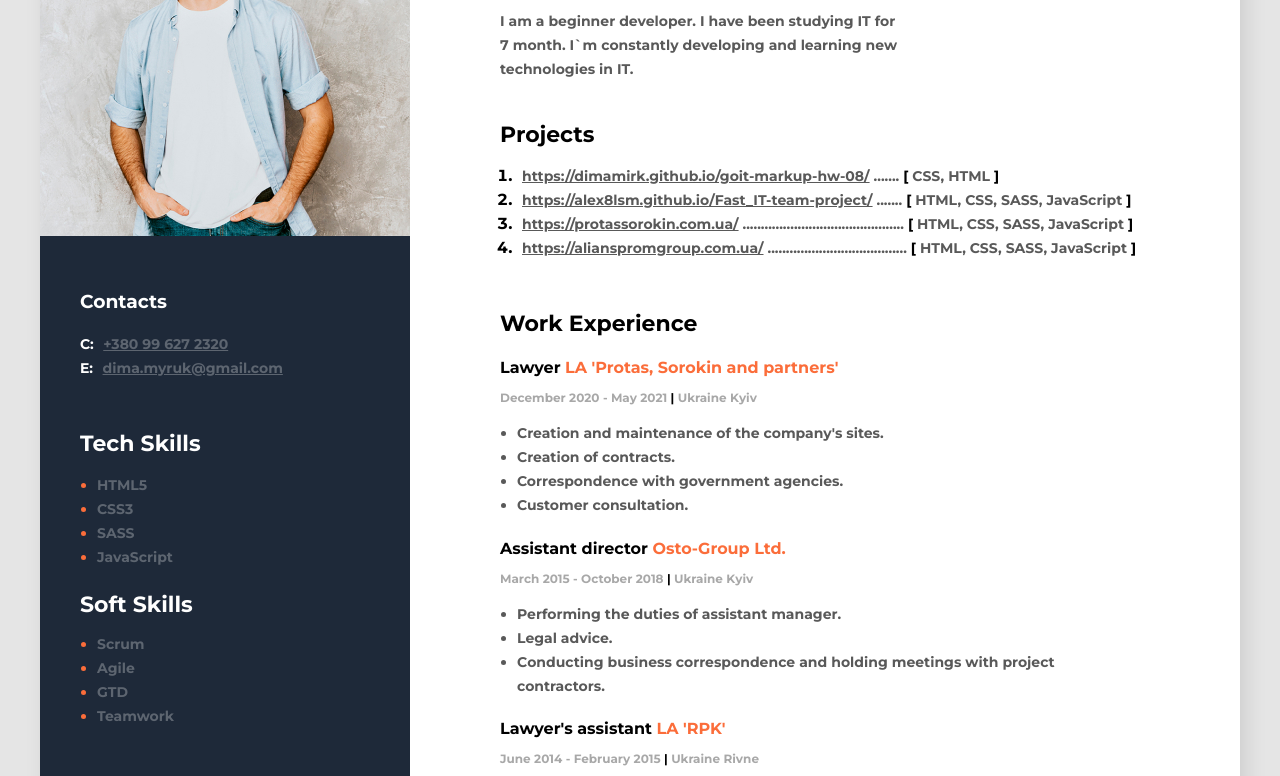
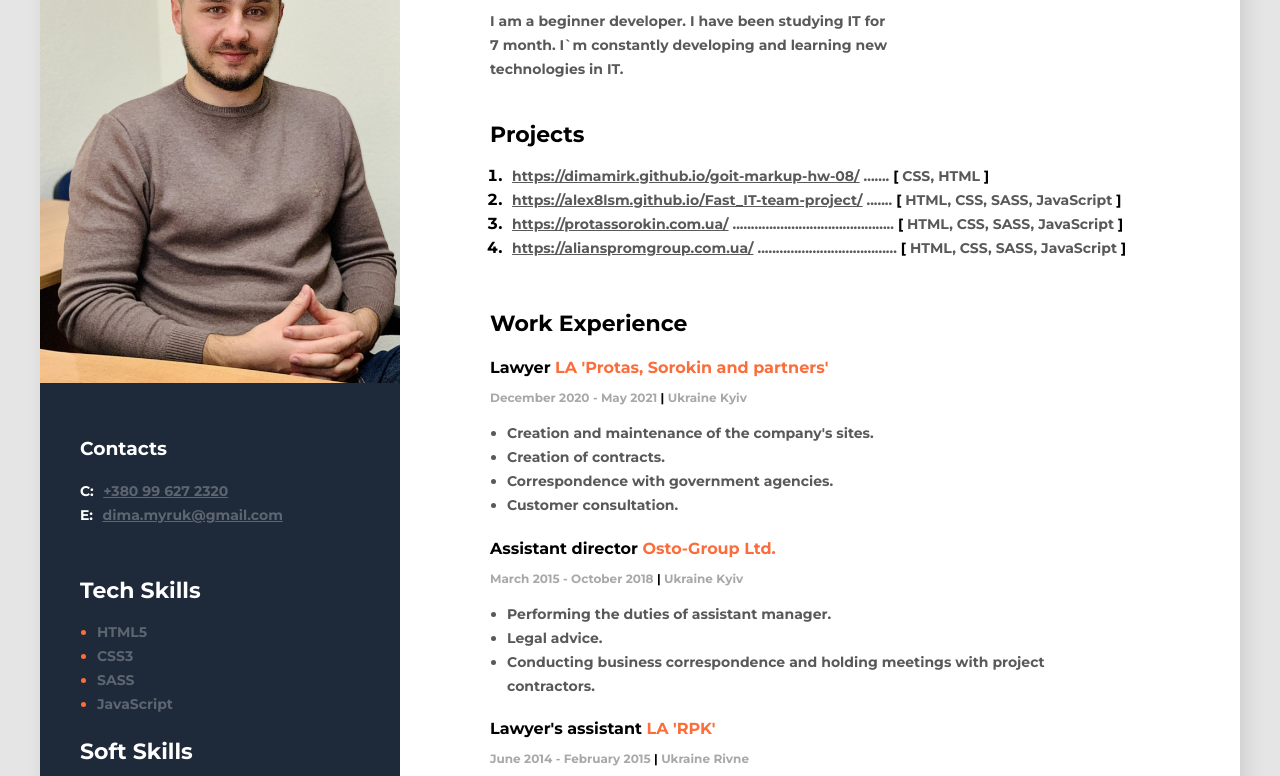
Before and after one commit to DimaMirk/online-resume, a plain HTML site: page index.html in a window 1280 px wide. Shown: the part 198-974 px from the top of the page. Drawn offline with Linux system fonts and the light colour scheme.

Commit message:
add origin photo

```diff
--- a/index.html
+++ b/index.html
@@ -111,7 +111,7 @@
         </div>
         <!--sitebar section-->
         <aside class="sitebar-section">
-            <img src="img/photo.jpg" alt="my photo">
+            <img src="img/resume_photo.jpg" width="360px"alt="my photo">
 
             <!--Contacts section-->
             <div class="Contacts-section">
```
Also changed, not shown: img/resume_photo.jpg (added).
